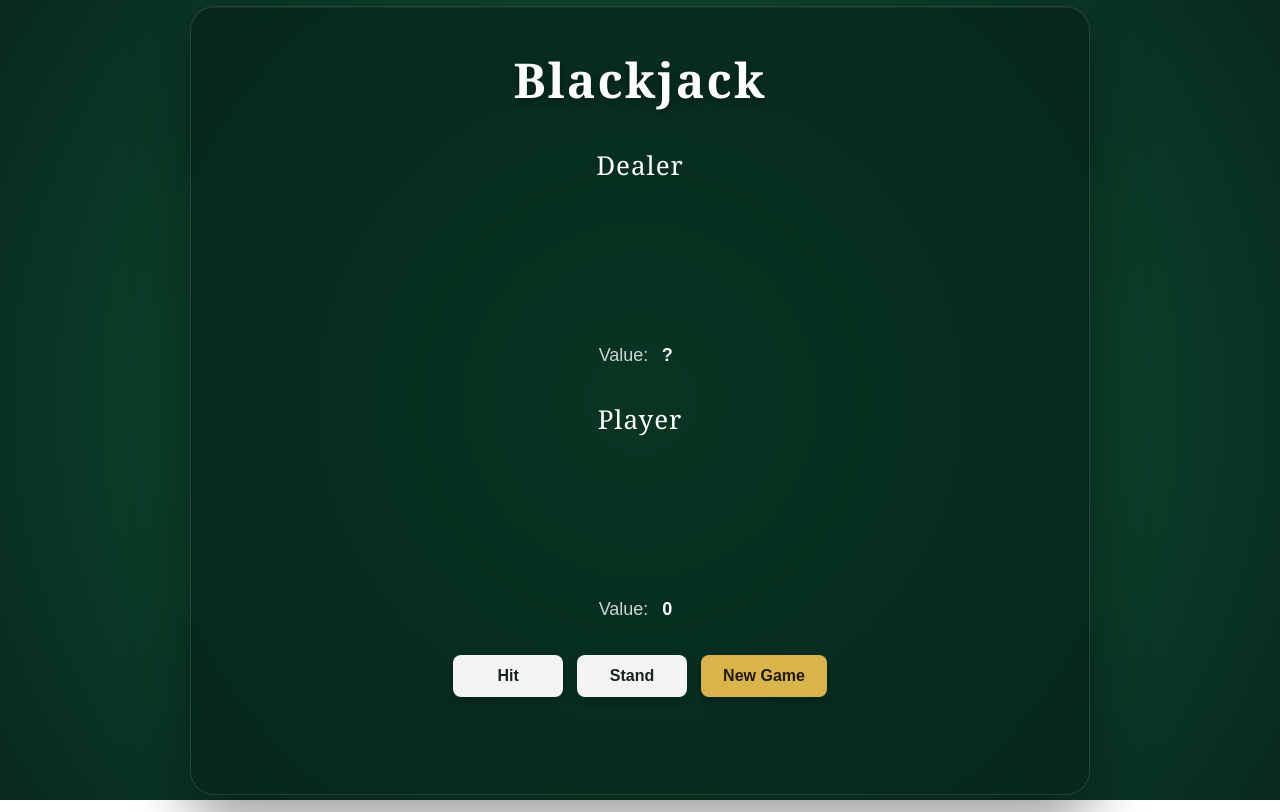
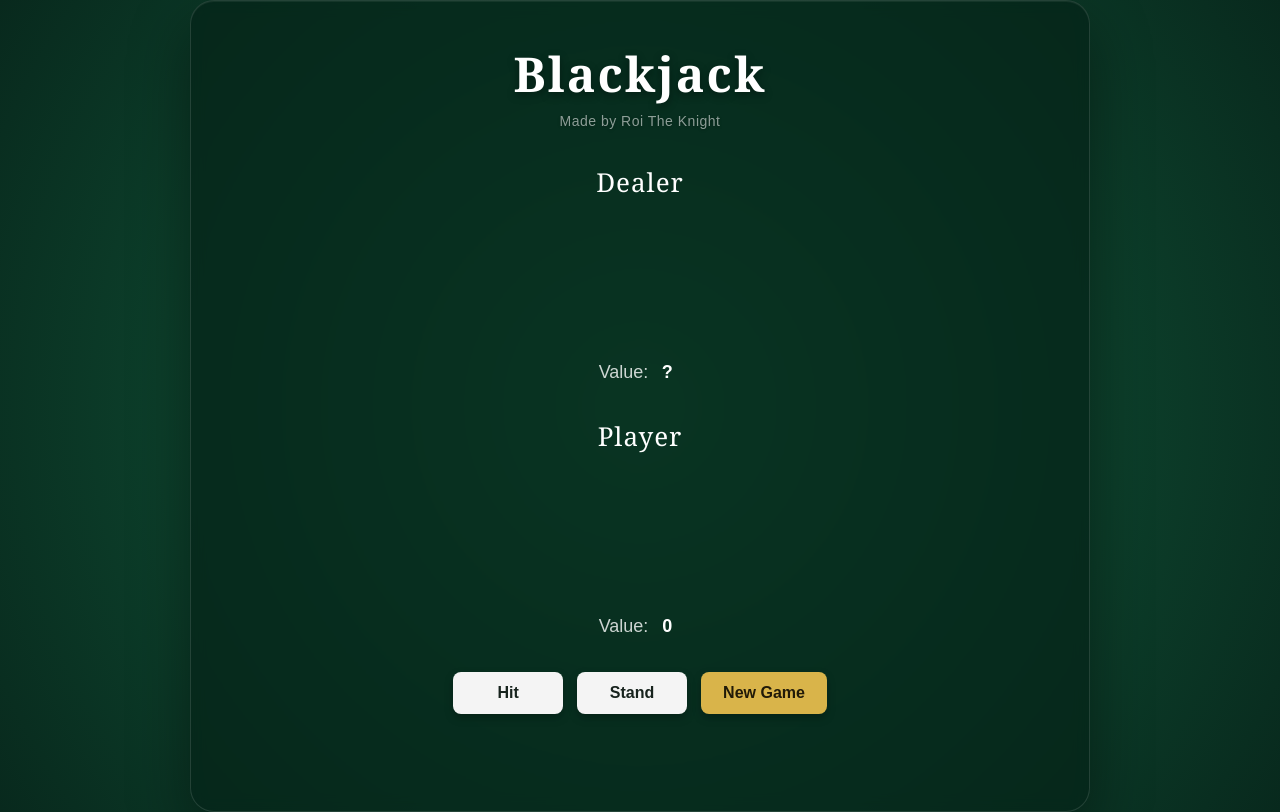
Before and after one commit to Roi52TK/blackjack, a plain HTML site: page index.html in a window 1280 px wide. Drawn offline with Linux system fonts and the light colour scheme.

Commit message:
Added credits.

```diff
--- a/index.html
+++ b/index.html
@@ -15,6 +15,7 @@
 
     <main>
         <h1>Blackjack</h1>
+        <p id="credits">Made by Roi The Knight</p>
 
         <section id="dealer">
             <h2>Dealer</h2>
--- a/style.css
+++ b/style.css
@@ -46,6 +46,17 @@ h1 {
     letter-spacing: 2px;
 
     text-shadow: 0 3px 8px rgba(0, 0, 0, 0.4);
+}
+
+#credits {
+    margin: -28px 0 35px;
+
+    font-size: 14px;
+    letter-spacing: 0.5px;
+
+    color: rgba(255, 255, 255, 0.55);
+
+    text-shadow: 0 1px 3px rgba(0, 0, 0, 0.3);
 }
 
 section {
```
